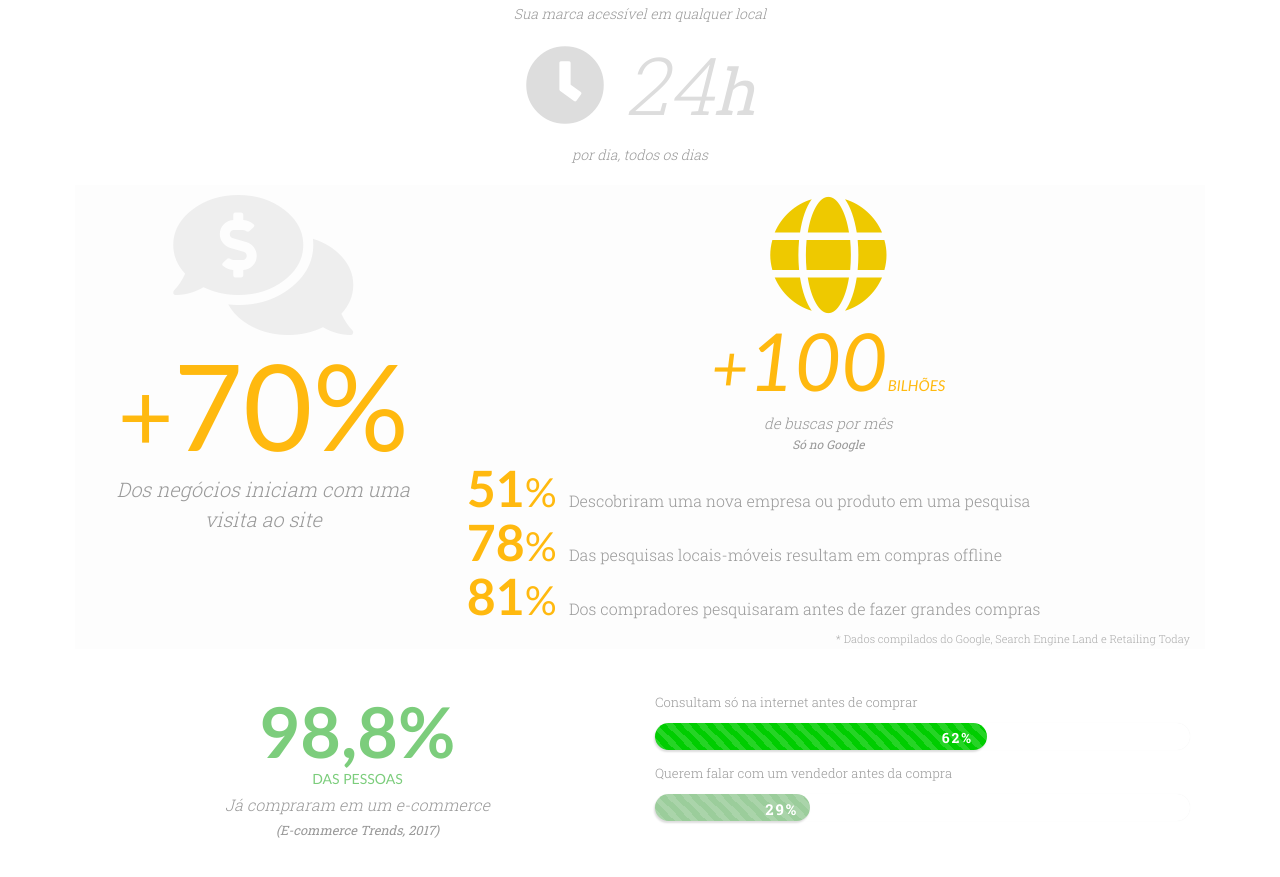
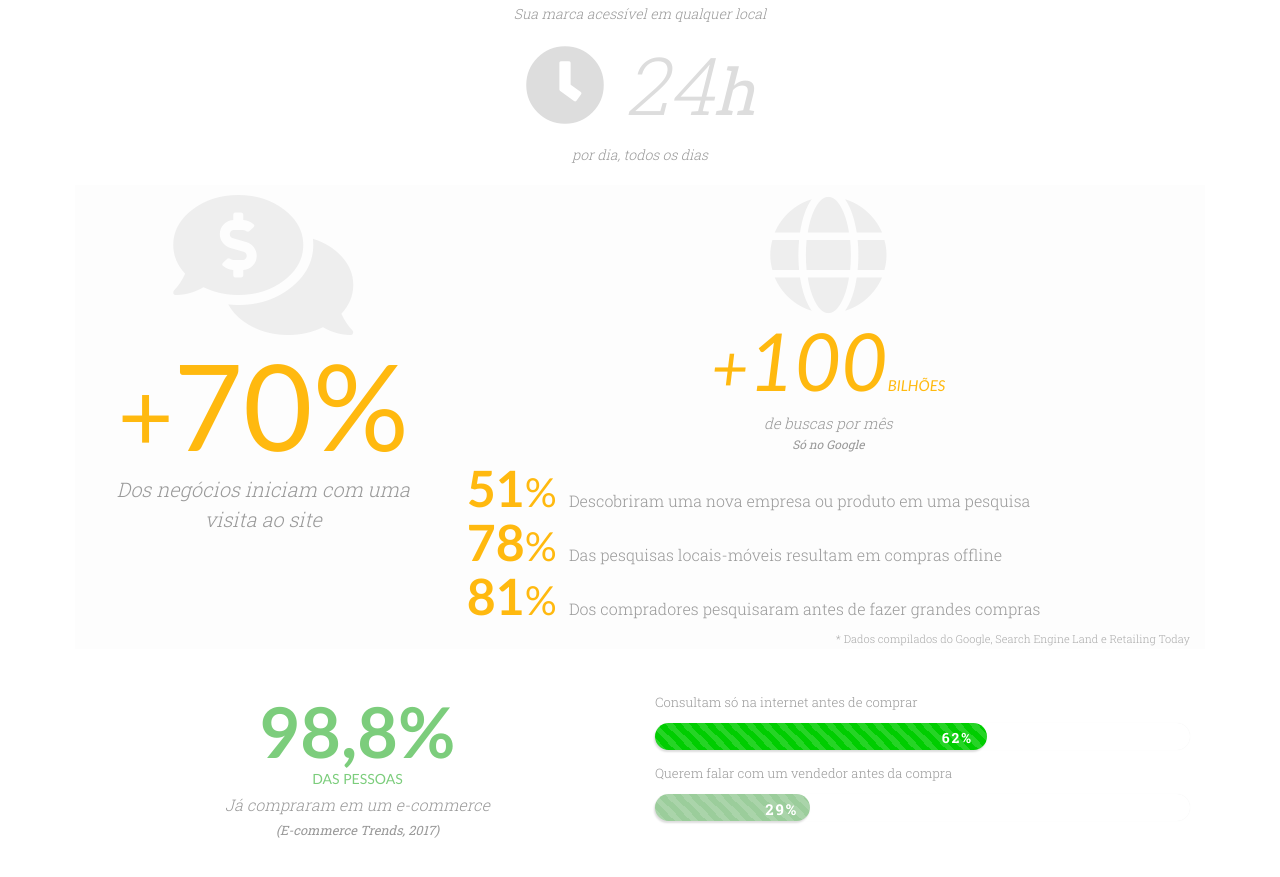
Before and after one commit to tibher/tibher.github.io, a plain HTML site: page index.html in a window 1280 px wide. Shown: the part 1033-1910 px from the top of the page. Drawn offline with Linux system fonts and the light colour scheme; a web font is replaced by a local one.

Commit message:
Tibher v0.1

```diff
--- a/index.html
+++ b/index.html
@@ -198,7 +198,7 @@
 					<div class="col-md-8 text-center">
 						<div class="row">
 							<div class="col-md-12 text-center" style="font-size: 15px;font-style:italic;color: #ffe62e; padding: 10px;">
-								<i class="fa fa-globe fa-8x" style="color: #EEC900;"></i>
+								<i class="fa fa-globe fa-8x" style="color: #eee;"></i>
 								<div class="tibher-grade-item" style="padding: 5px 0;font-size: 80px;line-height: 80px;">
 									<small>+</small>100<small style="font-size: 15px;line-height: 15px;text-transform:uppercase;">bilhões</small>
 								</div>
```
